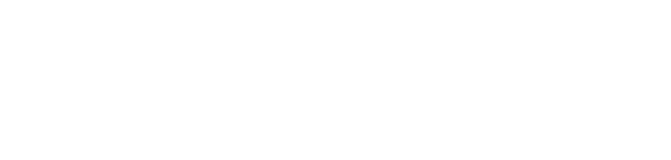
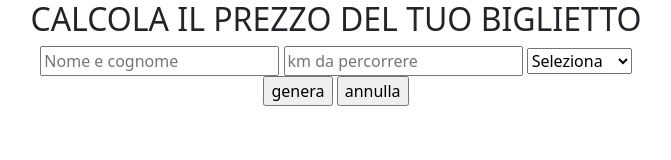
Before and after one commit to MattiaCallegaro/js-biglietto-treno-form, a plain HTML site: page index.html in a window 1280 px wide. Shown: the whole page, without its empty margins (304-975 px from the left). Drawn offline with nearby package versions, Linux system fonts and the light colour scheme.

Commit message:
[UPD] Add html milestone 1

```diff
--- a/index.html
+++ b/index.html
@@ -1,15 +1,47 @@
 <!DOCTYPE html>
 <html lang="en">
+
 <head>
     <meta charset="UTF-8">
     <meta name="viewport" content="width=device-width, initial-scale=1.0">
-    <link href="https://cdn.jsdelivr.net/npm/bootstrap@5.3.3/dist/css/bootstrap.min.css" rel="stylesheet" integrity="sha384-QWTKZyjpPEjISv5WaRU9OFeRpok6YctnYmDr5pNlyT2bRjXh0JMhjY6hW+ALEwIH" crossorigin="anonymous">
+    <link href="https://cdn.jsdelivr.net/npm/bootstrap@5.3.3/dist/css/bootstrap.min.css" rel="stylesheet"
+        integrity="sha384-QWTKZyjpPEjISv5WaRU9OFeRpok6YctnYmDr5pNlyT2bRjXh0JMhjY6hW+ALEwIH" crossorigin="anonymous">
     <link rel="stylesheet" href="./css/style.css">
     <title>biglietto treno</title>
 </head>
+
 <body>
+    <div class="container">
+        <div class="row">
+            <div class="col-md-12 text-center">
+                <h2>CALCOLA IL PREZZO DEL TUO BIGLIETTO</h2>
+            </div>
+            <form action="">
+                <div class="row row-cols-12 text-center">
+                    <div class="col ">
+                        <input type="text" placeholder="Nome e cognome" name="" id="">
+                        <input type="text" placeholder="km da percorrere" name="" id="">
+                        <select name="" id="seleziona-etá">
+                            <option value="">Seleziona</option>
+                            <option value="">Minorenne</option>
+                            <option value="">Over 65</option>
+                        </select>
+                    </div>
+                </div>
+                <div class="row row-cols-12  text-center">
+                    <div class="col">
+                        <input type="button" value="genera">
+                        <input type="button" value="annulla">
+                    </div>
+                </div>
+            </form>
+        </div>
+    </div>
 
-    <script src="https://cdn.jsdelivr.net/npm/bootstrap@5.3.3/dist/js/bootstrap.bundle.min.js" integrity="sha384-YvpcrYf0tY3lHB60NNkmXc5s9fDVZLESaAA55NDzOxhy9GkcIdslK1eN7N6jIeHz" crossorigin="anonymous"></script>
+    <script src="https://cdn.jsdelivr.net/npm/bootstrap@5.3.3/dist/js/bootstrap.bundle.min.js"
+        integrity="sha384-YvpcrYf0tY3lHB60NNkmXc5s9fDVZLESaAA55NDzOxhy9GkcIdslK1eN7N6jIeHz"
+        crossorigin="anonymous"></script>
     <script src="./js/script.js"></script>
 </body>
+
 </html>
```
